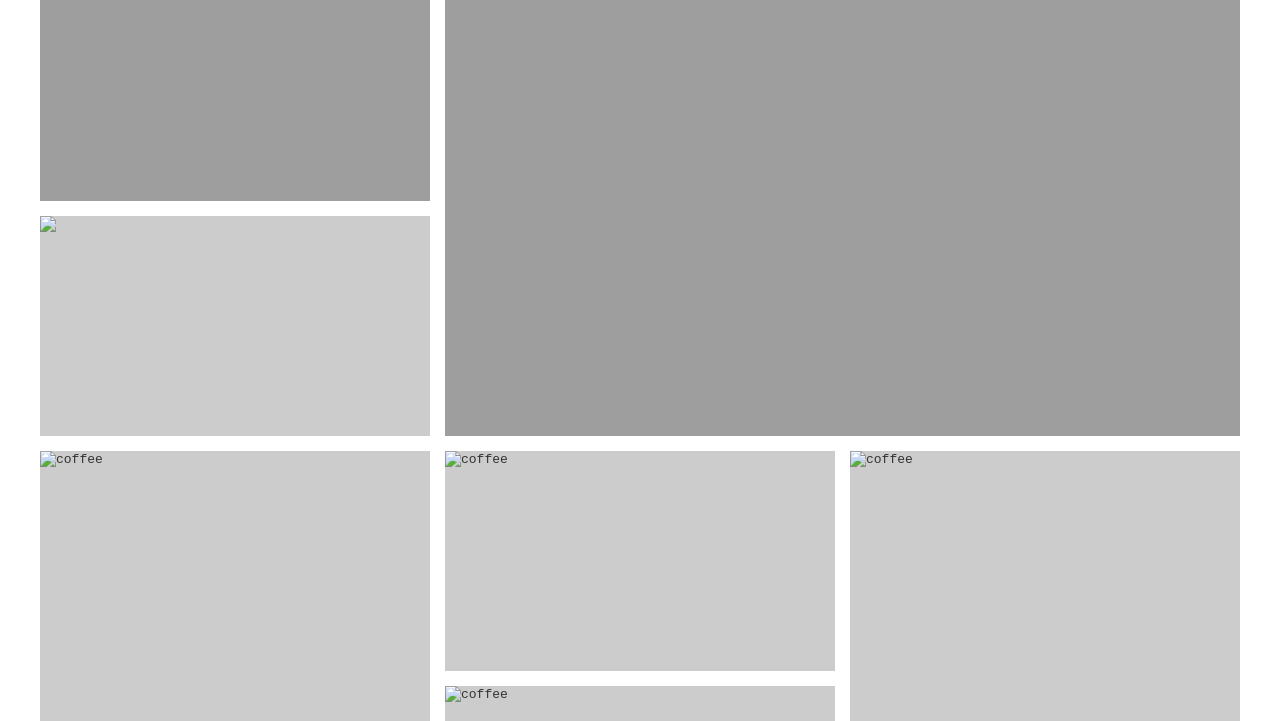
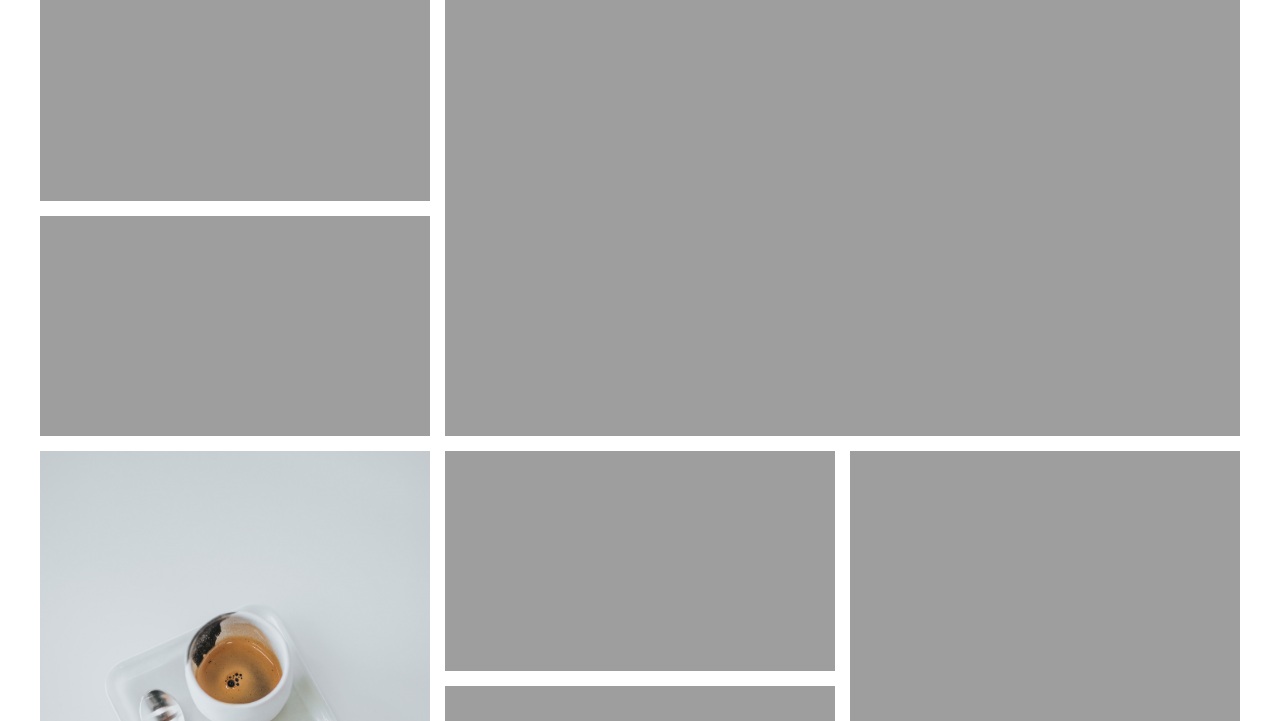
Before and after one commit to elshaw82/css-grid-website, a plain HTML site: page index.html in a window 1280 px wide. Shown: the part 79-800 px from the top of the page. Drawn offline with nearby package versions, Linux system fonts and the light colour scheme; the site is published under a folder, as on GitHub Pages, so addresses that start at the root find nothing.

Commit message:
fixed image path

```diff
--- a/index.html
+++ b/index.html
@@ -26,11 +26,11 @@
 <div class="grid">
     <div class="grid-items"><img src="images/nathan-dumlao-6VhPY27jdps-unsplash.jpg" alt="coffee"></div>
     <div class="grid-items grid-item-two"><img src="images/nathan-dumlao-KixfBEdyp64-unsplash.jpg" alt="coffee"> </div>
-    <div class="grid-items"><img src="/images/yanapi-senaud-6HR8vpjYUHo-unsplash.jpg"></div>
-    <div class="grid-items grid-item-four"><img src="/images/nathan-dumlao-rzngD0CglCA-unsplash.jpg" alt="coffee"></div>
-    <div class="grid-items"><img src="/images/karl-fredrickson-TYIzeCiZ_60-unsplash.jpg" alt="coffee"></div>
-    <div class="grid-items grid-item-6"><img src="/images/nathan-dumlao-IxtmPV7YDaM-unsplash.jpg" alt="coffee"></div>
-    <div class="grid-items grid-item-eight"><img src="/images/tina-guina-obV_LM0KjxY-unsplash.jpg" alt="coffee"></div>
+    <div class="grid-items"><img src="images/yanapi-senaud-6HR8vpjYUHo-unsplash.jpg"></div>
+    <div class="grid-items grid-item-four"><img src="images/nathan-dumlao-rzngD0CglCA-unsplash.jpg" alt="coffee"></div>
+    <div class="grid-items"><img src="images/karl-fredrickson-TYIzeCiZ_60-unsplash.jpg" alt="coffee"></div>
+    <div class="grid-items grid-item-6"><img src="images/nathan-dumlao-IxtmPV7YDaM-unsplash.jpg" alt="coffee"></div>
+    <div class="grid-items grid-item-eight"><img src="images/tina-guina-obV_LM0KjxY-unsplash.jpg" alt="coffee"></div>
 </div>
 <footer class="footer p3">
     <i class="fas fa-map-marker-alt"></i> Glasgow, Scotland 2020<br/>
```
